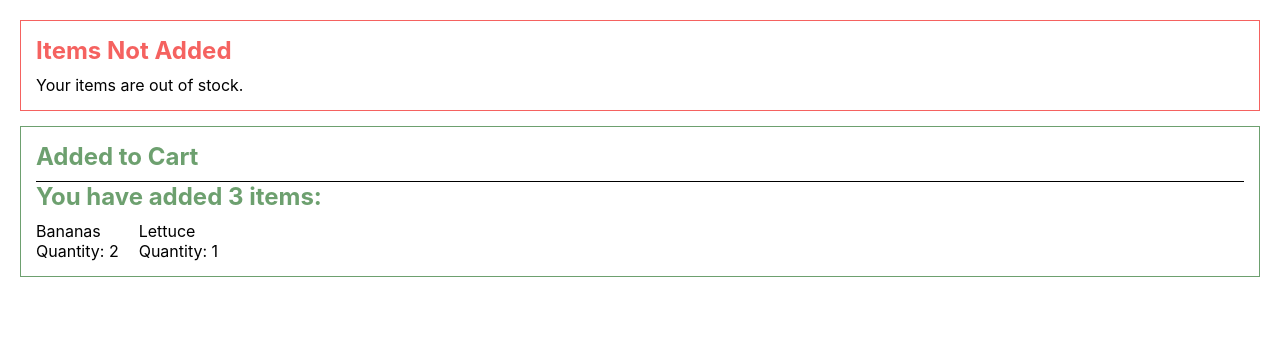
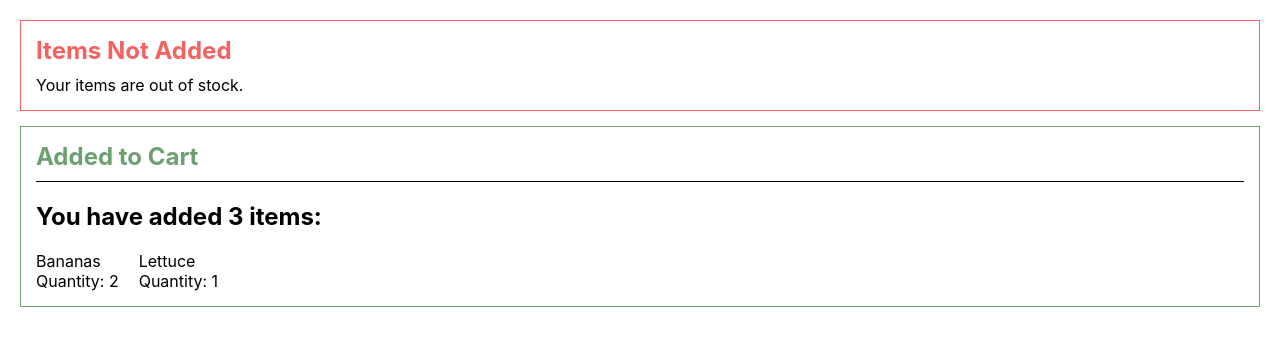
Before and after one commit to NedimRenesalis/react_styles, a React (Create React App) app in the folder styling/: page / in a window 1280 px wide. Shown: the top 346 px of the page. Built offline with nearby package versions, Linux system fonts and the light colour scheme.

Commit message:
Fixing CSS

```diff
--- a/styling/src/components/Alert/Alert.css
+++ b/styling/src/components/Alert/Alert.css
@@ -3,7 +3,7 @@
     margin-bottom: 15px;
 }
 
-.alert-wrapper h2 {
+.alert-wrapper >  h2 {
     margin: 0 0 10px 0;
 }
 
@@ -11,7 +11,7 @@
     border: #6DA06F solid 1px;
 }
 
-.success h2 {
+.success >  h2 {
     color: #6DA06F;
 }
 
@@ -19,6 +19,6 @@
     border: #F56260 solid 1px;
 }
 
-.error h2 {
+.error >  h2 {
     color: #F56260;
 }
```
